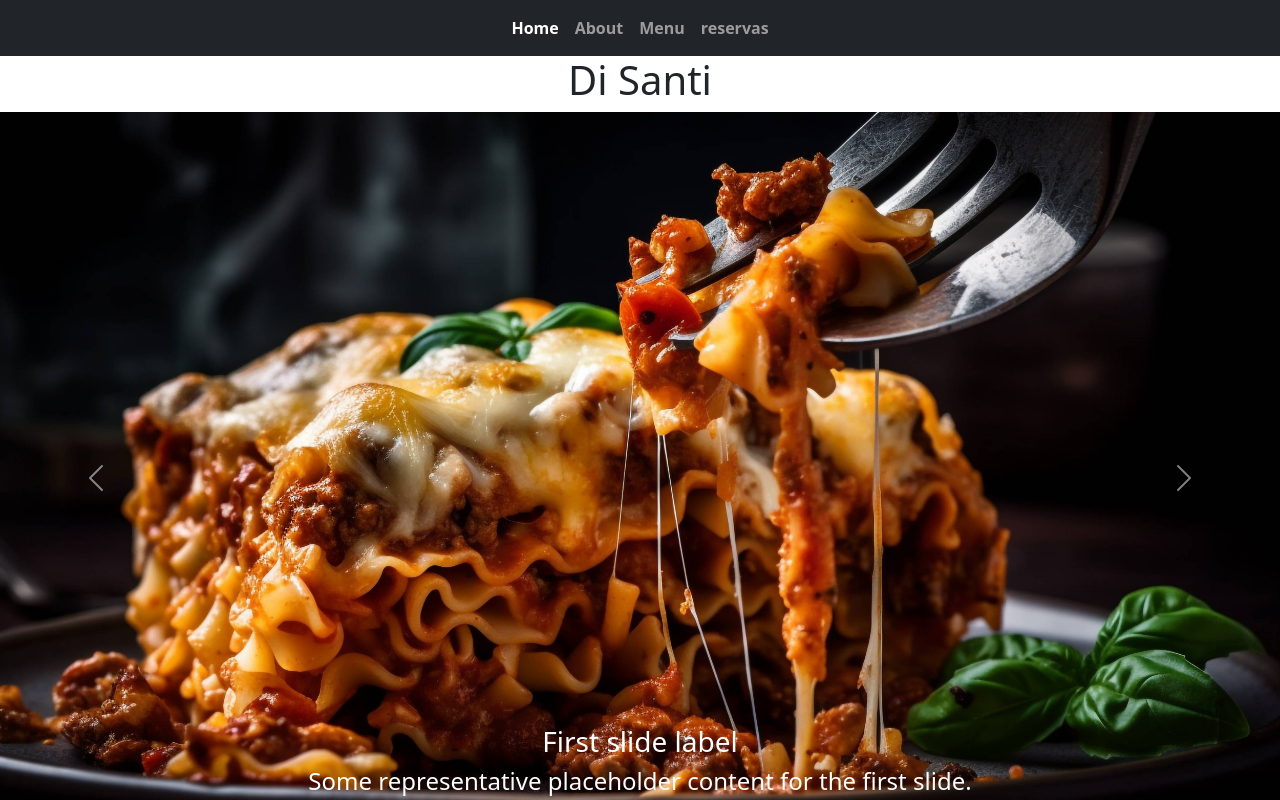
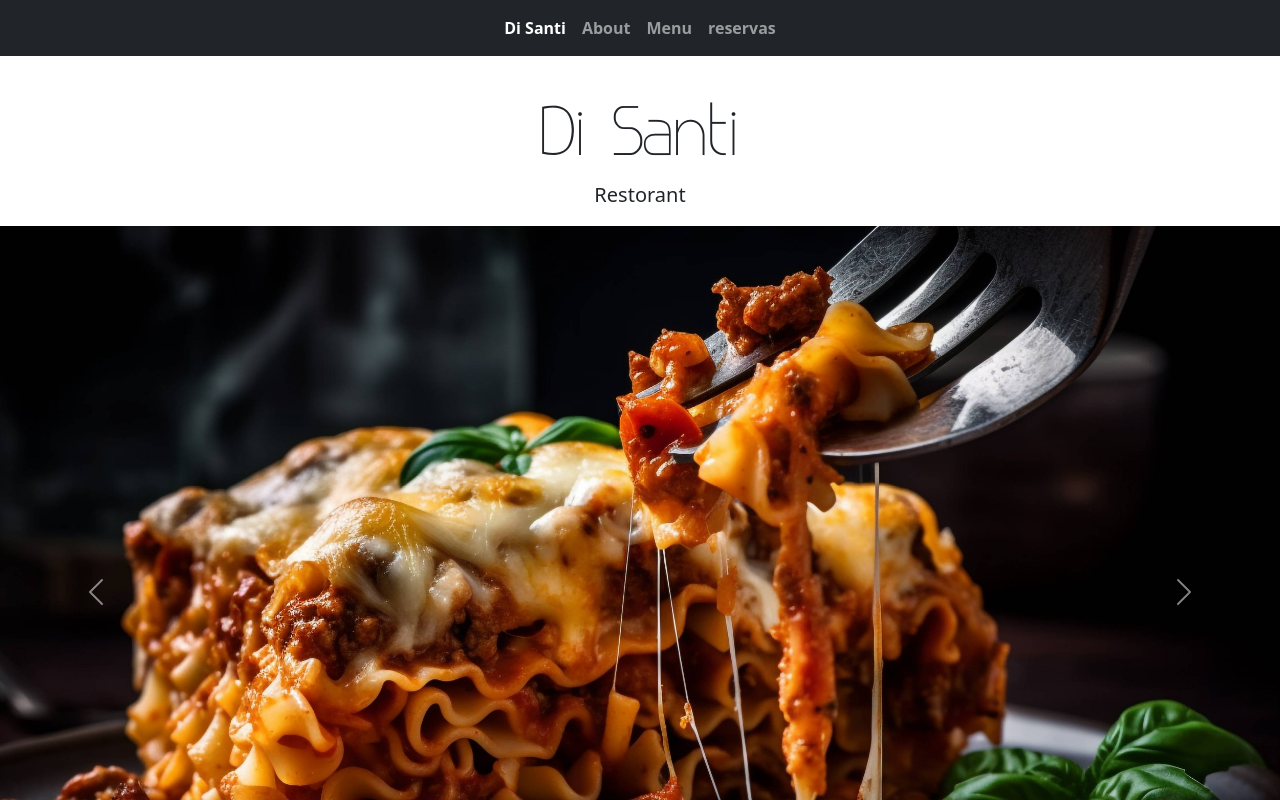
Before and after one commit to AlejandroArafi/proyecto-4, a React (Vite) app: page / in a window 1280 px wide. Shown: the top 800 px of the page. Built offline with nearby package versions, Linux system fonts and the light colour scheme.

Commit message:
firebase y props ok

```diff
--- a/package.json
+++ b/package.json
@@ -11,10 +11,12 @@
   },
   "dependencies": {
     "bootstrap": "^5.3.0",
+    "firebase": "^10.0.0",
     "moment": "^2.29.4",
     "react": "^18.2.0",
     "react-dom": "^18.2.0",
-    "react-router-dom": "^6.14.0"
+    "react-router-dom": "^6.14.0",
+    "react-toastify": "^9.1.3"
   },
   "devDependencies": {
     "@types/react": "^18.0.37",
--- a/src/App.jsx
+++ b/src/App.jsx
@@ -4,16 +4,24 @@ import { NavBar } from './Componentes/NavBar/NavBar'
 import { MainRoutes } from './Routes/MainRoutes'
 import "bootstrap/dist/css/bootstrap.min.css"
 import "bootstrap/dist/js/bootstrap.min.js"
+import './index.css'
+import { ToastContainer } from 'react-toastify'
+import 'react-toastify/dist/ReactToastify.css';
+
 
 
 
 function App() {
+  //prop
+  const nameRestaurant = 'Di Santi'
+
 
   return (
     <>
-    <NavBar/>
+    <NavBar nombre={nameRestaurant} />
       <MainRoutes/>
       <Footer/>
+      <ToastContainer/>
     </>
   )
 }
--- /dev/null
+++ b/src/Componentes/Carrusel/Carrusel.css
@@ -0,0 +1,13 @@
+/* .carousel {
+    height: calc(100% - 500px);
+    width: 100%;
+
+} */
+
+/* .carrusel-container {
+    height: calc(100vh - 100px);
+    width: 100vw;
+    background-color: red;
+    border: green 10px solid;
+    padding: 0px 50px
+} */
--- a/src/Componentes/Carrusel/Carrusel.jsx
+++ b/src/Componentes/Carrusel/Carrusel.jsx
@@ -1,75 +1,127 @@
 //importar imagenes
-import imagen1 from '../../assets/images/1.jpg'
-import imagen2 from '../../assets/images/2.jpg'
-import imagen3 from '../../assets/images/3.jpg'
-
-
+import imagen1 from "../../assets/images/1.jpg";
+import imagen2 from "../../assets/images/2.jpg";
+import imagen3 from "../../assets/images/3.jpg";
+import "./Carrusel.css";
 
 export const Carrusel = () => {
   return (
     <>
-    {/* <div id="carouselExample" class="carousel slide">
+      <div className="carrusel-container">
+        <div id="carouselExample" className="carousel slide">
+          <div className="carousel-inner">
+            <div className="carousel-item active">
+              <img src={imagen1} className="d-block w-100" alt="..." />
+            </div>
+            <div className="carousel-item">
+              <img src={imagen2} className="d-block w-100" alt="..." />
+            </div>
+            <div className="carousel-item">
+              <img src={imagen3} className="d-block w-100" alt="..." />
+            </div>
+          </div>
+          <button
+            className="carousel-control-prev"
+            type="button"
+            data-bs-target="#carouselExample"
+            data-bs-slide="prev"
+          >
+            <span
+              className="carousel-control-prev-icon"
+              aria-hidden="true"
+            ></span>
+            <span className="visually-hidden">Previous</span>
+          </button>
+          <button
+            className="carousel-control-next"
+            type="button"
+            data-bs-target="#carouselExample"
+            data-bs-slide="next"
+          >
+            <span
+              className="carousel-control-next-icon"
+              aria-hidden="true"
+            ></span>
+            <span className="visually-hidden">Next</span>
+          </button>
+        </div>
+      </div>
+
+      {/* <div
+        id="carouselExampleCaptions"
+        class="carousel slide"
+        data-bs-ride="carousel"
+      >
+        <div class="carousel-indicators">
+          <button
+            type="button"
+            data-bs-target="#carouselExampleCaptions"
+            data-bs-slide-to="0"
+            class="active"
+            aria-current="true"
+            aria-label="Slide 1"
+          ></button>
+          <button
+            type="button"
+            data-bs-target="#carouselExampleCaptions"
+            data-bs-slide-to="1"
+            aria-label="Slide 2"
+          ></button>
+          <button
+            type="button"
+            data-bs-target="#carouselExampleCaptions"
+            data-bs-slide-to="2"
+            aria-label="Slide 3"
+          ></button>
+        </div>
         <div class="carousel-inner">
           <div class="carousel-item active">
-      <img src={imagen1} class="d-block w-100" alt="..."/>
+            <img src={imagen1} class="d-block w-100" alt="..." />
+            <div class="carousel-caption d-none d-md-block">
+              <h3>First slide label</h3>
+              <h4>
+                Some representative placeholder content for the first slide.
+              </h4>
+            </div>
           </div>
           <div class="carousel-item">
-      <img src={imagen2} class="d-block w-100" alt="..."/>
+            <img src={imagen2} class="d-block w-100" alt="..." />
+            <div class="carousel-caption d-none d-md-block">
+              <h5>Second slide label</h5>
+              <p>
+                Some representative placeholder content for the second slide.
+              </p>
+            </div>
           </div>
           <div class="carousel-item">
-      <img src={imagen3} class="d-block w-100" alt="..."/>
+            <img src={imagen3} class="d-block w-100" alt="..." />
+            <div class="carousel-caption d-none d-md-block">
+              <h5>Third slide label</h5>
+              <p>
+                Some representative placeholder content for the third slide.
+              </p>
             </div>
           </div>
-  <button class="carousel-control-prev" type="button" data-bs-target="#carouselExample" data-bs-slide="prev">
+        </div>
+        <button
+          class="carousel-control-prev"
+          type="button"
+          data-bs-target="#carouselExampleCaptions"
+          data-bs-slide="prev"
+        >
           <span class="carousel-control-prev-icon" aria-hidden="true"></span>
           <span class="visually-hidden">Previous</span>
         </button>
-  <button class="carousel-control-next" type="button" data-bs-target="#carouselExample" data-bs-slide="next">
+        <button
+          class="carousel-control-next"
+          type="button"
+          data-bs-target="#carouselExampleCaptions"
+          data-bs-slide="next"
+        >
           <span class="carousel-control-next-icon" aria-hidden="true"></span>
           <span class="visually-hidden">Next</span>
         </button>
       </div> */}
-
-    <div id="carouselExampleCaptions" class="carousel slide" data-bs-ride="carousel">
-  <div class="carousel-indicators">
-    <button type="button" data-bs-target="#carouselExampleCaptions" data-bs-slide-to="0" class="active" aria-current="true" aria-label="Slide 1"></button>
-    <button type="button" data-bs-target="#carouselExampleCaptions" data-bs-slide-to="1" aria-label="Slide 2"></button>
-    <button type="button" data-bs-target="#carouselExampleCaptions" data-bs-slide-to="2" aria-label="Slide 3"></button>
-  </div>
-  <div class="carousel-inner">
-    <div class="carousel-item active">
-      <img src={imagen1} class="d-block w-100" alt="..."/>
-      <div class="carousel-caption d-none d-md-block">
-        <h3>First slide label</h3>
-        <h4>Some representative placeholder content for the first slide.</h4>
-      </div>
-    </div>
-    <div class="carousel-item">
-      <img src={imagen2} class="d-block w-100" alt="..."/>
-      <div class="carousel-caption d-none d-md-block">
-        <h5>Second slide label</h5>
-        <p>Some representative placeholder content for the second slide.</p>
-      </div>
-    </div>
-    <div class="carousel-item">
-      <img src={imagen3} class="d-block w-100" alt="..."/>
-      <div class="carousel-caption d-none d-md-block">
-        <h5>Third slide label</h5>
-        <p>Some representative placeholder content for the third slide.</p>
-      </div>
-    </div>
-  </div>
-  <button class="carousel-control-prev" type="button" data-bs-target="#carouselExampleCaptions" data-bs-slide="prev">
-    <span class="carousel-control-prev-icon" aria-hidden="true"></span>
-    <span class="visually-hidden">Previous</span>
-  </button>
-  <button class="carousel-control-next" type="button" data-bs-target="#carouselExampleCaptions" data-bs-slide="next">
-    <span class="carousel-control-next-icon" aria-hidden="true"></span>
-    <span class="visually-hidden">Next</span>
-  </button>
-</div>
-
-
     </>
-  )
-}
+  );
+};
--- a/src/Componentes/NavBar/NavBar.jsx
+++ b/src/Componentes/NavBar/NavBar.jsx
@@ -5,7 +5,7 @@ import './NavBar.css'
 
 
 
-export const NavBar = () => {
+export const NavBar = ({nombre='Home'}) => {
   return (
 
     // <nav className='navbar'>
@@ -26,7 +26,7 @@ export const NavBar = () => {
     <div className="collapse navbar-collapse" id="navbarSupportedContent">
       <ul className="navbar-nav mx-auto mb-2 mb-lg-0">
         <li className="nav-item">
-          <NavLink className="nav-link active" to="/">Home</NavLink>
+          <NavLink className="nav-link" to="/">{nombre}</NavLink>
         </li>
         <li className="nav-item">
           <NavLink className="nav-link" to="/about">About</NavLink>
--- /dev/null
+++ b/src/Firebase/firebase.js
@@ -0,0 +1,19 @@
+// Import the functions you need from the SDKs you need
+import firebase from "firebase/compat/app";
+import 'firebase/compat/firestore';
+// TODO: Add SDKs for Firebase products that you want to use
+// https://firebase.google.com/docs/web/setup#available-libraries
+
+// Your web app's Firebase configuration
+const firebaseConfig = {
+  apiKey: "AIzaSyCRr_CWcXTIC0BAfL-E39uXCGwimIfVX1c",
+  authDomain: "apprestaurant-b2f1a.firebaseapp.com",
+  projectId: "apprestaurant-b2f1a",
+  storageBucket: "apprestaurant-b2f1a.appspot.com",
+  messagingSenderId: "235831473725",
+  appId: "1:235831473725:web:86b10dc648ed913e865c54"
+};
+
+// Initialize Firebase
+const app = firebase.initializeApp(firebaseConfig);
+export const dataBase = app.firestore()
--- a/src/Pages/Home.css
+++ b/src/Pages/Home.css
@@ -1,9 +1,15 @@
-.logo {
+.logo, p {
     display: flex;
     justify-content: center;
+    font-size: 20px;
+
 }
 
-@font-face {
+.logo {
     font-family: 'canela_light';
-    src: url('./assets/fonts/canela_light.otf') format('truetype');
-  }
+    font-size: 70px;
+    /* por defecto mt tiene 47px */
+    margin-top: 40px;
+     /* por defecto mb tiene 47px */
+    margin-bottom: 0px;
+}
--- a/src/Pages/Home.jsx
+++ b/src/Pages/Home.jsx
@@ -7,6 +7,7 @@ export const Home = () => {
   return (
     <>
     <h1 className='logo'>Di Santi</h1>
+    <p>Restorant</p>
     <Carrusel/>
 
     </>
--- a/src/Pages/Menu/Menu.jsx
+++ b/src/Pages/Menu/Menu.jsx
@@ -249,11 +249,11 @@ export const Menu = () => {
   <li>ALLA GENOVESE</li>
   <p>Salmon, Merluza Austral o Reineta Con salsa de tomate cherry, orégano, aceitunas y alcaparra.</p>
 
-<h2>CONGRIO A LA MEDITERRANEA</h2>
-<h3>Cocinado con Hierbas Frescas, Ajo, Zeste de limon, Oliva y Vino Blanco</h3>
+<li>CONGRIO A LA MEDITERRANEA</li>
+<p>Cocinado con Hierbas Frescas, Ajo, Zeste de limon, Oliva y Vino Blanco</p>
 
-<h2>CONGRIO SALSA MARGARITA</h2>
-<h3>Congrio Grill con Salsa de Mariscos de la Temporada</h3>
+<li>CONGRIO SALSA MARGARITA</li>
+<p>Congrio Grill con Salsa de Mariscos de la Temporada</p>
     </div>
   </div>
 </div>
--- a/src/Pages/Reservas/Reservas.css
+++ b/src/Pages/Reservas/Reservas.css
@@ -44,6 +44,11 @@
     padding: 30px;
     border-radius: 8px;
     box-shadow: 0px 4px 10px rgba(0, 0, 0, 0.1); /* Sombra suave */
+    display: flex;
+    flex-direction: column;
+    justify-content: center;
+    align-items: center;
+
   }
 
   .tarjeta input,
@@ -54,6 +59,7 @@
     border-radius: 5px;
     font-family: 'Arial', sans-serif;
     color: #555; /* Color de texto gris oscuro */
+    width: 40%;
   }
 
   .tarjeta input::placeholder {
@@ -69,3 +75,10 @@
   .tarjeta button:hover {
     background-color: #222; /* Color de fondo gris oscuro al pasar el cursor */
   }
+
+
+  @media screen and (max-width: 768px) {
+    .tarjeta input, .tarjeta button {
+      width: 100%;
+    }
+  }
```
Also changed, not shown: src/Pages/Reservas/Reservas.jsx (+29 -9 lines), 1 other file (tests, documents, lock files or other folders). Lines whose indentation alone changed are shown as unchanged.
